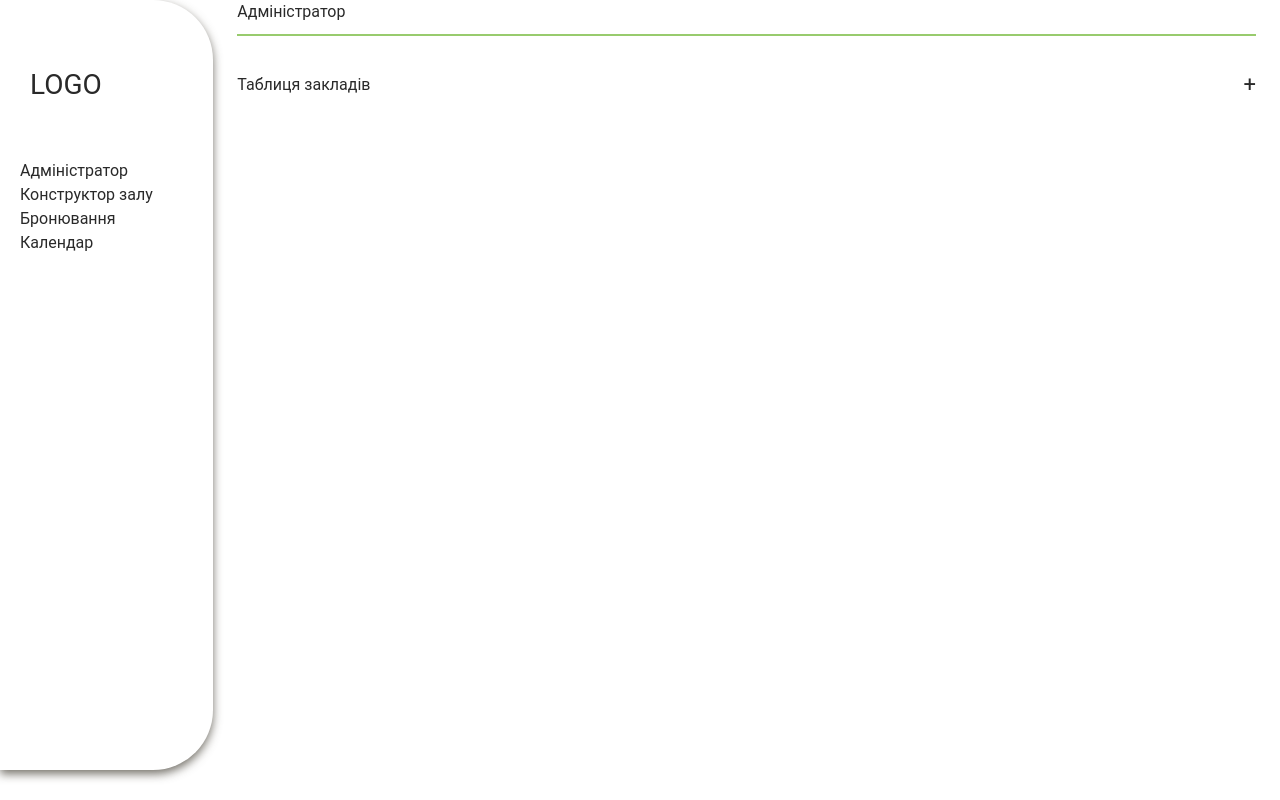
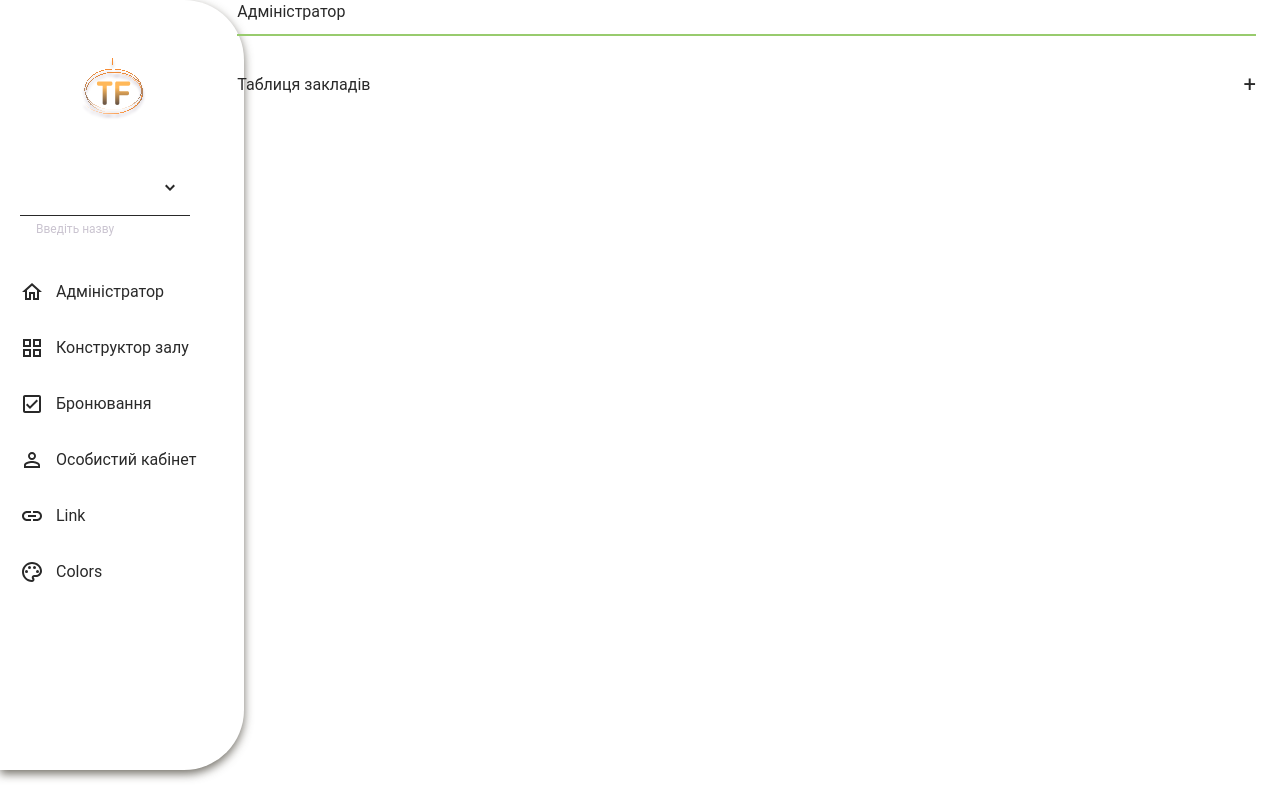
Before and after one commit to tetiana-kozak/restaurant-booking-system, a React (Create React App) app: page /admin-panel in a window 1280 px wide. Built offline with nearby package versions, Linux system fonts and the light colour scheme; sample sign-in values are in the browser's storage.

Commit message:
sidebare

```diff
--- a/package.json
+++ b/package.json
@@ -5,8 +5,8 @@
   "dependencies": {
     "@emotion/react": "^11.11.1",
     "@emotion/styled": "^11.11.0",
-    "@mui/icons-material": "^5.14.8",
-    "@mui/material": "^5.14.8",
+    "@mui/icons-material": "^5.14.19",
+    "@mui/material": "^5.14.19",
     "@mui/styled-engine-sc": "^5.12.0",
     "@reduxjs/toolkit": "^1.9.5",
     "@testing-library/jest-dom": "^5.17.0",
@@ -20,6 +20,7 @@
     "formik": "^2.4.2",
     "react": "^18.2.0",
     "react-dom": "^18.2.0",
+    "react-icons": "^4.12.0",
     "react-redux": "^8.1.1",
     "react-router-dom": "^6.14.2",
     "react-scripts": "5.0.1",
--- a/src/MainRoutes.tsx
+++ b/src/MainRoutes.tsx
@@ -8,6 +8,8 @@ import RestaurantEditorPage from 'pages/RestaurantEditorPage/RestaurantEditorPag
 import RestaurantBookingPage from 'pages/RestaurantBookingPage/RestaurantBookingPage'
 import RestaurantCalendarPage from 'pages/RestaurantCalendarPage/RestaurantCalendarPage'
 import AdminPanelPage from 'pages/AdminPanelPage/AdminPanelPage'
+import PersonalCabinetPage from 'pages/PersonalCabinetPage/PersonalCabinet'
+
 
 type Props = {}
 
@@ -37,6 +39,10 @@ const MainRoutes = (props: Props) => {
             path="restaurant-calendar"
             element={<RestaurantCalendarPage />}
           />
+          <Route
+            path="personal-cabinet"
+            element={<PersonalCabinetPage />}
+          />
         </Route>
       </Route>
     </Routes>
--- a/src/components/Logo/Logo.scss
+++ b/src/components/Logo/Logo.scss
@@ -1,6 +1,6 @@
 .logo {
-  padding: 10px;
-  font-size: 28px;
-  text-transform: uppercase;
-  margin-bottom: 43px;
+  // padding: 10px;
+  // font-size: 28px;
+  // text-transform: uppercase;
+  // margin-bottom: 43px;
 }
--- a/src/components/Logo/Logo.tsx
+++ b/src/components/Logo/Logo.tsx
@@ -1,8 +1,10 @@
 import './Logo.scss'
-
+import LogoSvg from './logo.svg'
 type Props = {}
 
 const Logo = (props: Props) => {
-  return <div className="logo">Logo</div>
+  return <div className="mb-[27px] ml-[52px]">
+    <img src={LogoSvg} alt="Table Flow Logo" />
+  </div>
 }
 export default Logo
--- a/src/components/SidebarNavigation/SidebarNavigation.scss
+++ b/src/components/SidebarNavigation/SidebarNavigation.scss
@@ -1,14 +1,15 @@
-.sidebar-menu {
-  .sidebar-menu-list {
-    .item {
-      &.icon-adm {
-      }
-      &.icon-constructor {
-      }
-      &.icon-booking {
-      }
-      &.icon-calendar {
-      }
-    }
-  }
-}
+// .sidebar-menu {
+//   .sidebar-menu-list {
+
+//     .item {
+//       &.icon-adm {
+//       }
+//       &.icon-constructor {
+//       }
+//       &.icon-booking {
+//       }
+//       &.icon-calendar {
+//       }
+//     }
+//   }
+// }
--- a/src/components/SidebarNavigation/SidebarNavigation.tsx
+++ b/src/components/SidebarNavigation/SidebarNavigation.tsx
@@ -1,23 +1,42 @@
 import { Link } from 'react-router-dom'
 import './SidebarNavigation.scss'
+import HomeOutlinedIcon from '@mui/icons-material/HomeOutlined'
+import GridViewOutlinedIcon from '@mui/icons-material/GridViewOutlined'
+import CheckBoxOutlinedIcon from '@mui/icons-material/CheckBoxOutlined'
+import PersonOutlineOutlinedIcon from '@mui/icons-material/PersonOutlineOutlined';
+import LinkOutlinedIcon from '@mui/icons-material/LinkOutlined';
+import ColorLensOutlinedIcon from '@mui/icons-material/ColorLensOutlined';
 
 type Props = {}
 
 const SidebarNavigation = (props: Props) => {
   return (
-    <nav className="sidebar-menu">
+    <nav className="sidebar-menu  ">
       <ul className="sidebar-menu-list">
-        <Link to={'/admin-panel'}>
-          <li className="item icon-adm">Адміністратор</li>
+        <Link to={'/admin-panel'} className="flex gap-[12px]">
+            <HomeOutlinedIcon />
+            <li className="item icon-adm mb-[32px]">Адміністратор</li>
+
         </Link>
-        <Link to={'restaurant-editor'}>
-          <li className="item icon-constructor">Конструктор залу</li>
+        <Link to={'restaurant-editor'} className="flex gap-[12px]">
+          <GridViewOutlinedIcon />
+          <li className="item icon-constructor mb-[32px]">Конструктор залу</li>
         </Link>
-        <Link to={'restaurant-booking'}>
-          <li className="item icon-booking">Бронювання</li>
+        <Link to={'restaurant-booking'} className="flex gap-[12px]">
+          <CheckBoxOutlinedIcon />
+          <li className="item icon-booking mb-[32px]">Бронювання</li>
         </Link>
-        <Link to={'restaurant-calendar'}>
-          <li className="item icon-calendar">Календар</li>
+        <Link to={'personal-cabinet'} className="flex gap-[12px]">
+          <PersonOutlineOutlinedIcon/>
+          <li className="item icon-cabinet mb-[32px]">Особистий кабінет</li>
+        </Link>
+        <Link to={'generate-link'} className="flex gap-[12px]">
+          <LinkOutlinedIcon/>
+          <li className="item icon-link mb-[32px]">Link</li>
+        </Link>
+        <Link to={'change-colors'} className="flex gap-[12px]">
+          <ColorLensOutlinedIcon/>
+          <li className="item icon-color ">Colors</li>
         </Link>
       </ul>
     </nav>
--- /dev/null
+++ b/src/container/Sections/Sidebar/HotelSearch.tsx
@@ -0,0 +1,22 @@
+import { GoChevronDown } from "react-icons/go";
+
+type Props = {}
+
+const HotelSearch = (props: Props) => {
+
+	// const handleClick = (event: React.MouseEvent<HTMLElement>) => {
+	// 	console.log(event.target);
+    // console.log(event.currentTarget);
+	// }
+	return (<>
+		<div className="border-b-[0.5px] border-solid border-gray-500 flex h-[56px] w-[170px] ">
+			<input className=" pt-[4px] pb-[4px] w-[137px]"></input>
+			<button onClick={event => console.log(event)} type="button" className="w-[24px] m-[5px]"><GoChevronDown /></button>
+
+		</div>
+		<p className="text-[#CAC4D0] text-[12px] ml-[16px] mt-[4px] mb-[42px]">Введіть назву</p>
+	</>
+  )
+}
+
+export default HotelSearch
--- a/src/container/Sections/Sidebar/Sidebar.scss
+++ b/src/container/Sections/Sidebar/Sidebar.scss
@@ -4,4 +4,5 @@
   background-color: #ffffff;
   box-shadow: 0px 4px 10px 0px rgba(60, 56, 44, 0.7);
   border-radius: 0px 60px 60px 0px;
+  width: 244px;
 }
--- a/src/container/Sections/Sidebar/Sidebar.tsx
+++ b/src/container/Sections/Sidebar/Sidebar.tsx
@@ -1,6 +1,8 @@
 import Logo from 'components/Logo/Logo'
+
 import './Sidebar.scss'
 import SidebarNavigation from 'components/SidebarNavigation/SidebarNavigation'
+import HotelSearch from './HotelSearch'
 
 type Props = {}
 
@@ -8,7 +10,8 @@ const Sidebar = (props: Props) => {
   return (
     <>
       <div className="sidebar-container">
-        <Logo />
+        <Logo  />
+        <HotelSearch/>
         <SidebarNavigation />
       </div>
     </>
--- /dev/null
+++ b/src/pages/PersonalCabinetPage/PersonalCabinet.tsx
@@ -0,0 +1,5 @@
+type Props = {}
+const PersonalCabinetPage = (props: Props) => {
+  return <div>PersonalCabinetPage</div>
+}
+export default PersonalCabinetPage
```
Also changed, not shown: src/components/Logo/logo.svg (added), 1 other file (tests, documents, lock files or other folders).
